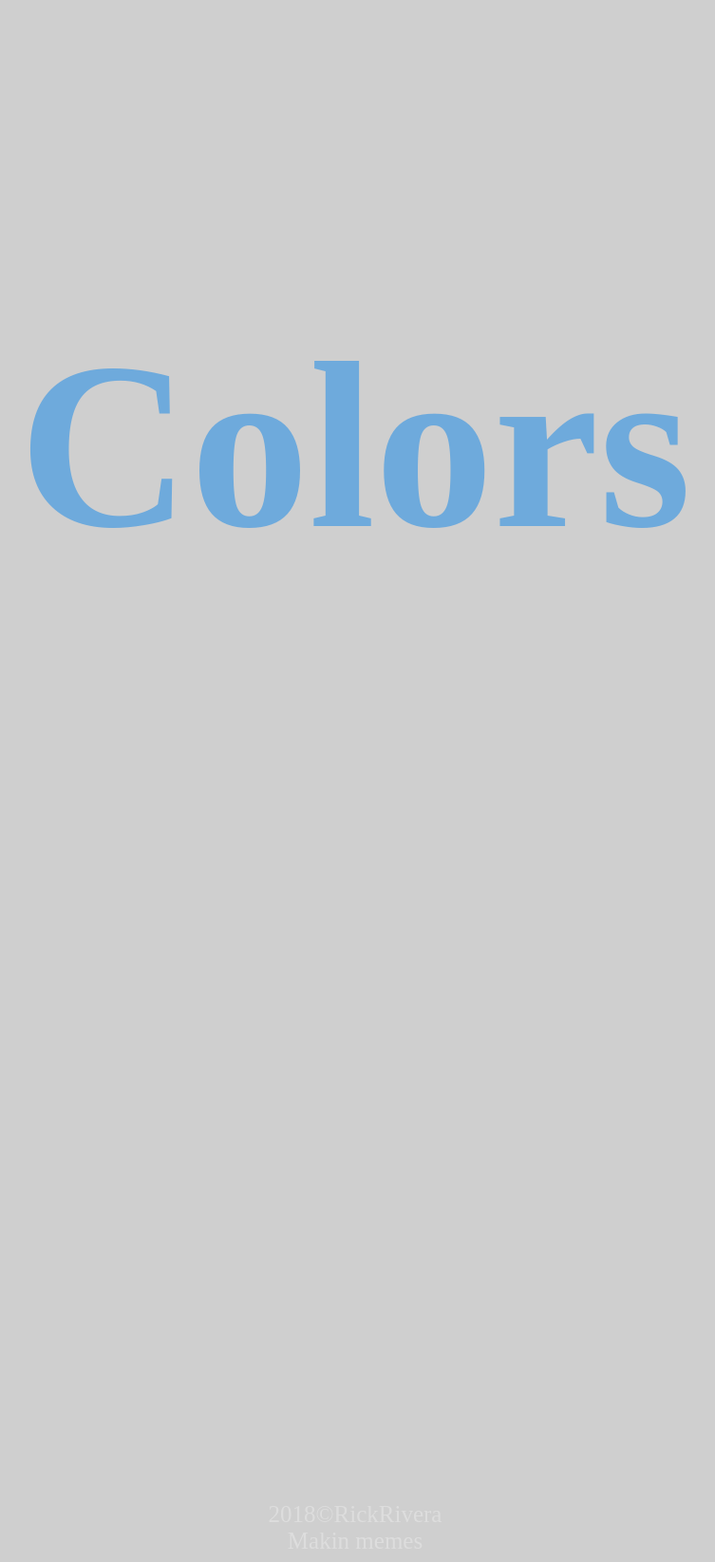
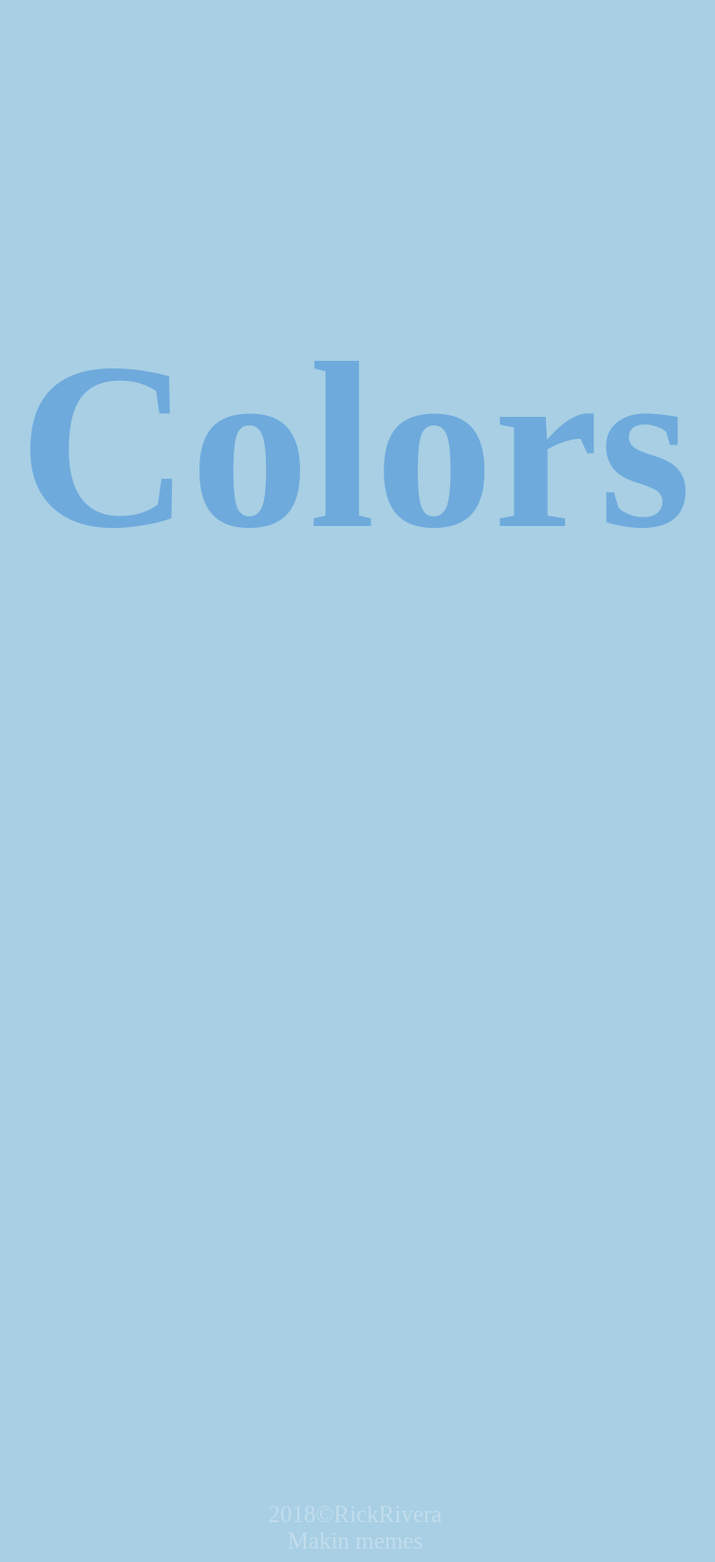
Before and after one commit to RickRiv23/cst352, a PHP site: page /practice/randomBackgroundColor.php in a window 1280 px wide. Shown: the whole page at 95% size, without its empty margins (266-1019 px from the left). Run offline with PHP 8.4, Linux system fonts and the light colour scheme.

Commit message:
add practive files

```diff
--- a/practice/randomBackgroundColor.php
+++ b/practice/randomBackgroundColor.php
@@ -17,7 +17,7 @@
 
                 <?php
                     $rand = rand(0,255);
-                     echo "background-color: rgb($rand, $rand, $rand, .6);";
+                     echo "background-color: rgb(110, $rand, 211, .6);";
                 ?>
                 padding-top: 150px;
             }
```
